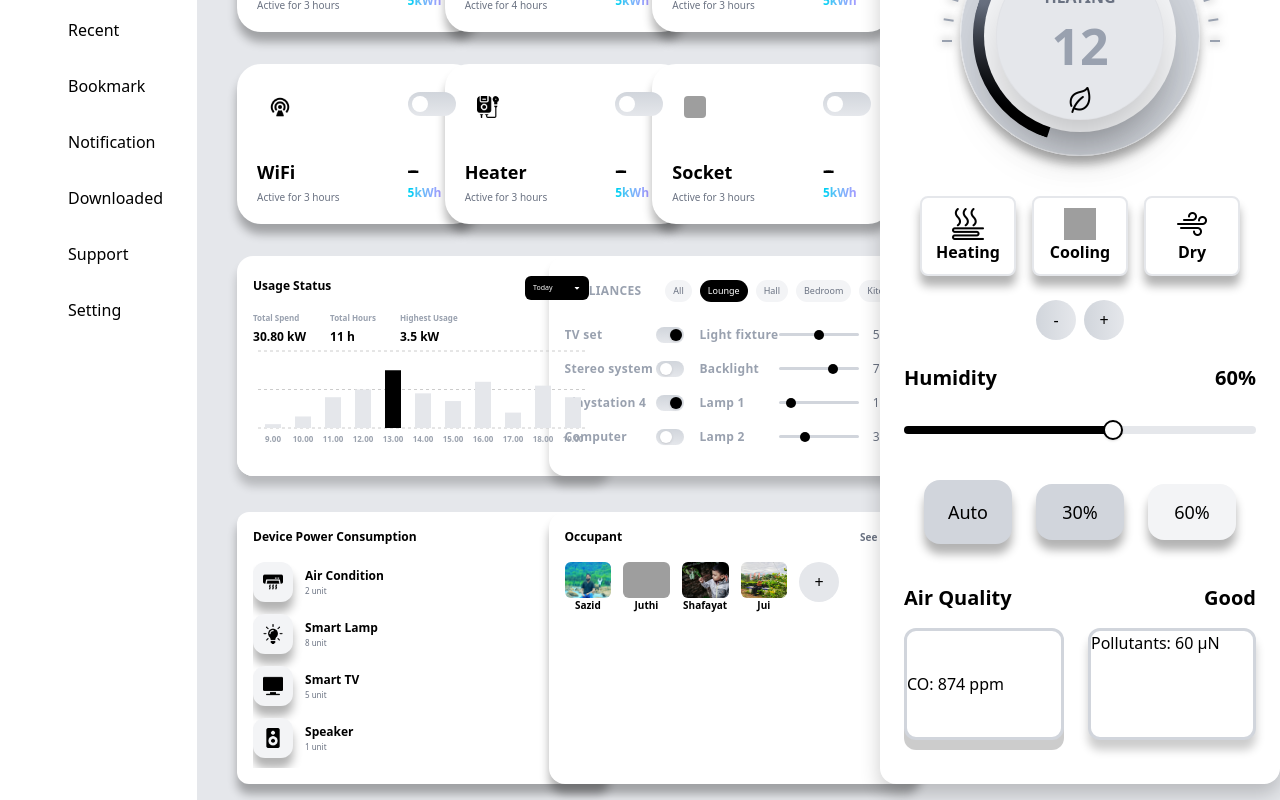
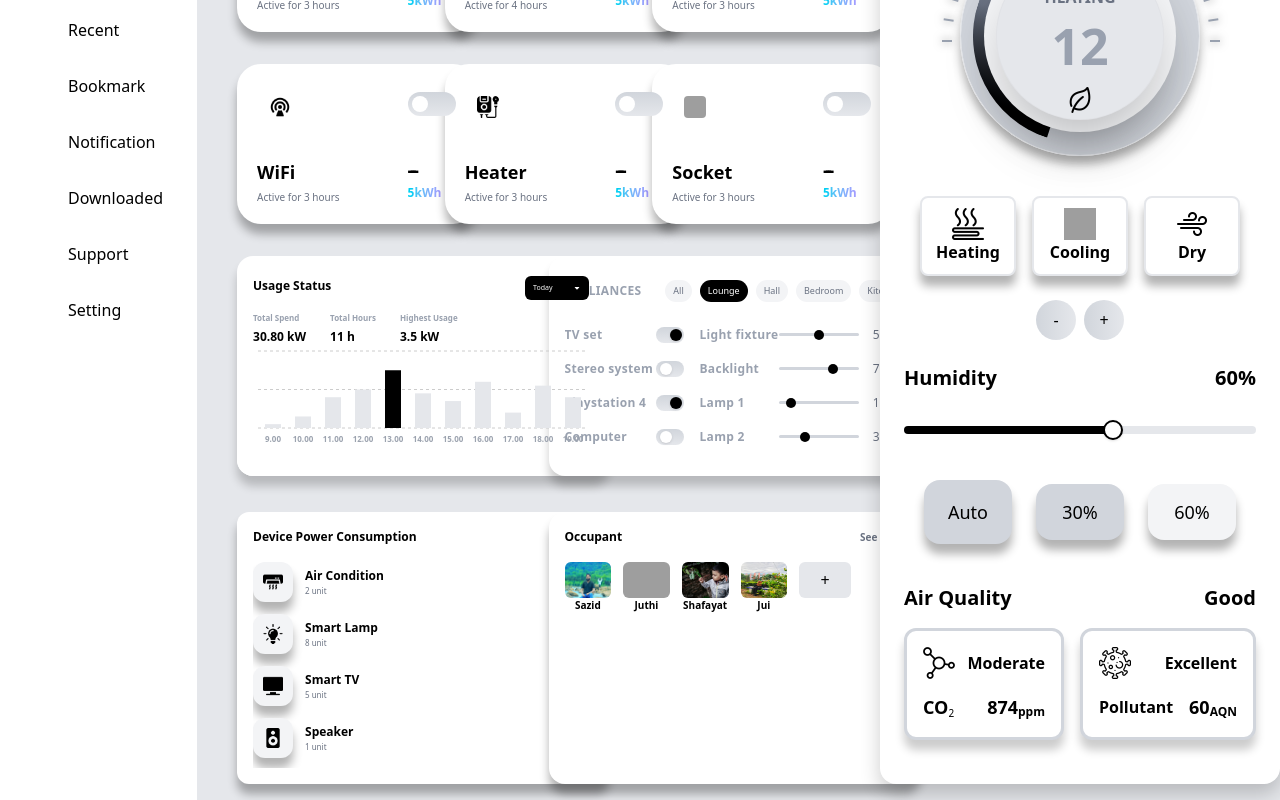
Before and after one commit to sazid-zero/HomeSync-Smart-Home-Dashboard, a React (Vite) app: page / in a window 1280 px wide. Shown: the part 236-1036 px from the top of the page. Built offline with nearby package versions, Linux system fonts and the light colour scheme; grey boxes are pictures that could not be loaded.

Commit message:
Added a page

```diff
--- a/src/pages/Dashboard.tsx
+++ b/src/pages/Dashboard.tsx
@@ -254,8 +254,42 @@ const TemperatureControl: React.FC = () => {
     </div>
 
         <div className="flex justify-between">
-            <div className="h-28 w-40 bg-white border-3 border-gray-300 rounded-xl shadow-[0_10px_0px_rgba(0,0,0,0.2)] flex justify-between items-center">CO: 874 ppm</div>
-            <div className="h-28 w-42 bg-white border-3 border-gray-300 rounded-xl shadow-[0_10px_10px_rgba(0,0,0,0.2)]">Pollutants: 60 µN</div>
+
+            <div className="h-28 w-40 p-4 bg-white border-3 border-gray-300 rounded-xl shadow-[0_10px_10px_rgba(0,0,0,0.2)] flex flex-col justify-between items-center">
+
+                <div className="flex justify-between items-center w-full">
+                <img src="/molecules.png " className="size-[32px]" alt="icon"></img>
+                <h1 className="text-md font-bold">Moderate</h1>
+                </div>
+
+                <div className="flex justify-between items-center w-full">
+                    <span  className="flex items-end">
+                        <h1 className="text-lg font-bold">CO</h1>
+                        <h1 className="text-[10px]">2</h1>
+                    </span>
+                    <span  className="flex items-end">
+                        <h1 className="text-lg font-bold">874</h1>
+                        <h1 className="text-[12px] font-semibold">ppm</h1>
+                    </span>
+                </div>
+
+            </div>
+            <div className="h-28 w-44 p-4 bg-white border-3 border-gray-300 rounded-xl shadow-[0_10px_10px_rgba(0,0,0,0.2)] flex flex-col justify-between items-center">
+
+                <div className="flex justify-between items-center w-full">
+                    <img src="/virus.png " className="size-[32px]" alt="icon"></img>
+                    <h1 className="text-md font-bold">Excellent</h1>
+                </div>
+
+                <div className="flex justify-between items-center w-full">
+                        <h1 className="text-md font-bold">Pollutant</h1>
+                    <span  className="flex items-end">
+                        <h1 className="text-lg font-bold">60</h1>
+                        <h1 className="text-[12px] font-semibold">AQN</h1>
+                    </span>
+                </div>
+
+            </div>
         </div>
 
         </div>
@@ -330,7 +364,7 @@ const Occupant: React.FC = () => {
                         <h1 className="text-[10px] font-semibold ">{item.name}</h1>
                     </div>
                 ))}
-                <button className="w-10 h-10 bg-gray-200 rounded-full flex items-center justify-center">+</button>
+                <button className="w-13 h-9 bg-gray-200 rounded-md flex items-center justify-center">+</button>
             </div>
         </div>
     );
```
